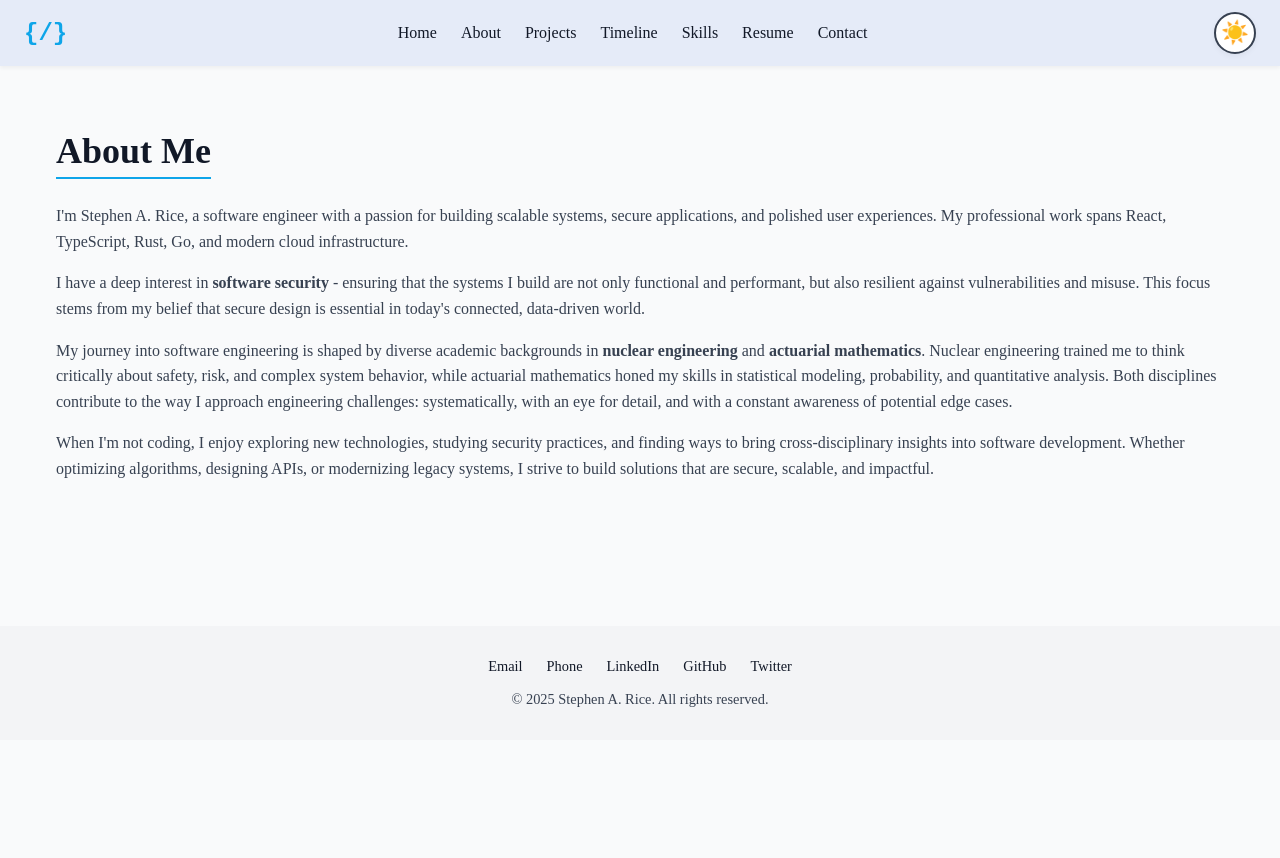
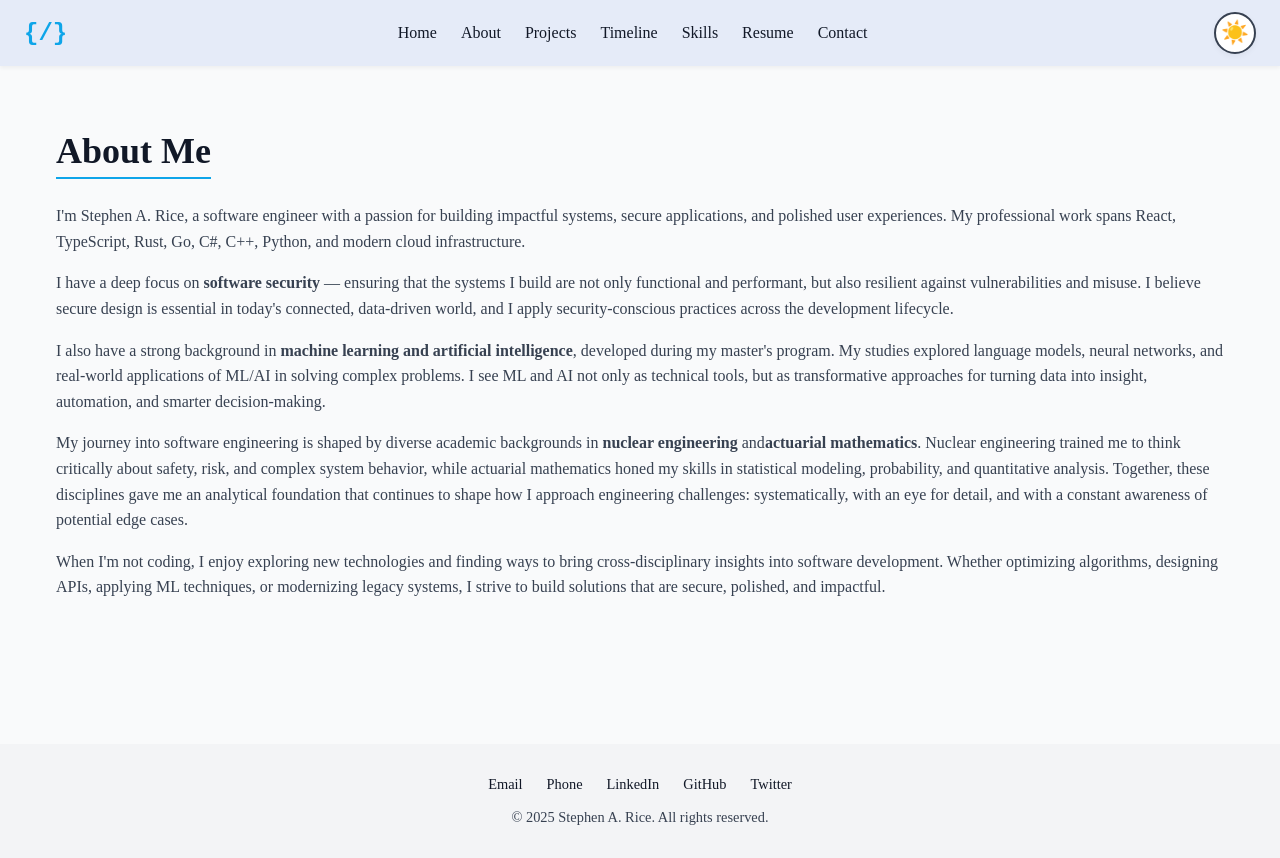
Before and after one commit to grandfoosier/Portfolio, a React (Vite) app: page /about in a window 1280 px wide. Before the commit the page ends 800 px from the top, so only its background shows below. Built offline with nearby package versions, Linux system fonts and the light colour scheme.

Commit message:
Changes to about me section

```diff
--- a/src/pages/About.tsx
+++ b/src/pages/About.tsx
@@ -8,33 +8,42 @@ export default function About() {
           <h1>About Me</h1>
           <p>
             I'm Stephen A. Rice, a software engineer with a passion for building
-            scalable systems, secure applications, and polished user experiences.
-            My professional work spans React, TypeScript, Rust, Go, and modern
-            cloud infrastructure.
+            impactful systems, secure applications, and polished user experiences.
+            My professional work spans React, TypeScript, Rust, Go, C#, C++, Python,
+            and modern cloud infrastructure.
           </p>
           <p>
-            I have a deep interest in <strong>software security</strong> -
-            ensuring that the systems I build are not only functional and
-            performant, but also resilient against vulnerabilities and misuse.
-            This focus stems from my belief that secure design is essential in
-            today's connected, data-driven world.
+            I have a deep focus on <strong>software security</strong> — ensuring
+            that the systems I build are not only functional and performant, but
+            also resilient against vulnerabilities and misuse. I believe secure
+            design is essential in today's connected, data-driven world, and I
+            apply security-conscious practices across the development lifecycle.
+          </p>
+          <p>
+            I also have a strong background in <strong>machine learning and
+            artificial intelligence</strong>, developed during my master's program.
+            My studies explored language models, neural networks, and
+            real-world applications of ML/AI in solving complex problems. I see ML
+            and AI not only as technical tools, but as transformative approaches
+            for turning data into insight, automation, and smarter decision-making.
           </p>
           <p>
             My journey into software engineering is shaped by diverse academic
-            backgrounds in <strong>nuclear engineering</strong> and{" "}
+            backgrounds in <strong>nuclear engineering</strong> and
             <strong>actuarial mathematics</strong>. Nuclear engineering trained me
             to think critically about safety, risk, and complex system behavior,
             while actuarial mathematics honed my skills in statistical modeling,
-            probability, and quantitative analysis. Both disciplines contribute to
-            the way I approach engineering challenges: systematically, with an eye
-            for detail, and with a constant awareness of potential edge cases.
+            probability, and quantitative analysis. Together, these disciplines
+            gave me an analytical foundation that continues to shape how I approach
+            engineering challenges: systematically, with an eye for detail, and
+            with a constant awareness of potential edge cases.
           </p>
           <p>
-            When I'm not coding, I enjoy exploring new technologies, studying
-            security practices, and finding ways to bring cross-disciplinary
-            insights into software development. Whether optimizing algorithms,
-            designing APIs, or modernizing legacy systems, I strive to build
-            solutions that are secure, scalable, and impactful.
+            When I'm not coding, I enjoy exploring new technologies and finding
+            ways to bring cross-disciplinary insights into software development.
+            Whether optimizing algorithms, designing APIs, applying ML techniques,
+            or modernizing legacy systems, I strive to build solutions that are
+            secure, polished, and impactful.
           </p>
         </section>
       </main>
```
